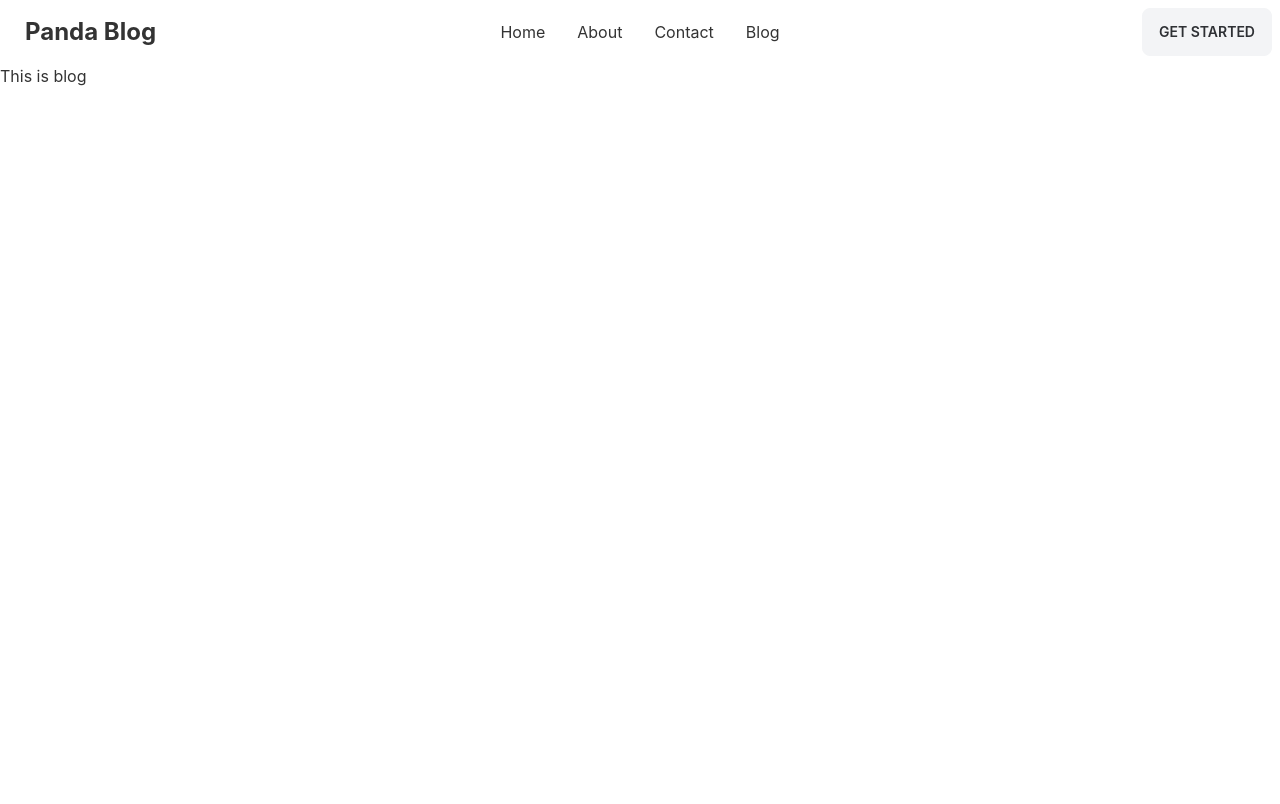
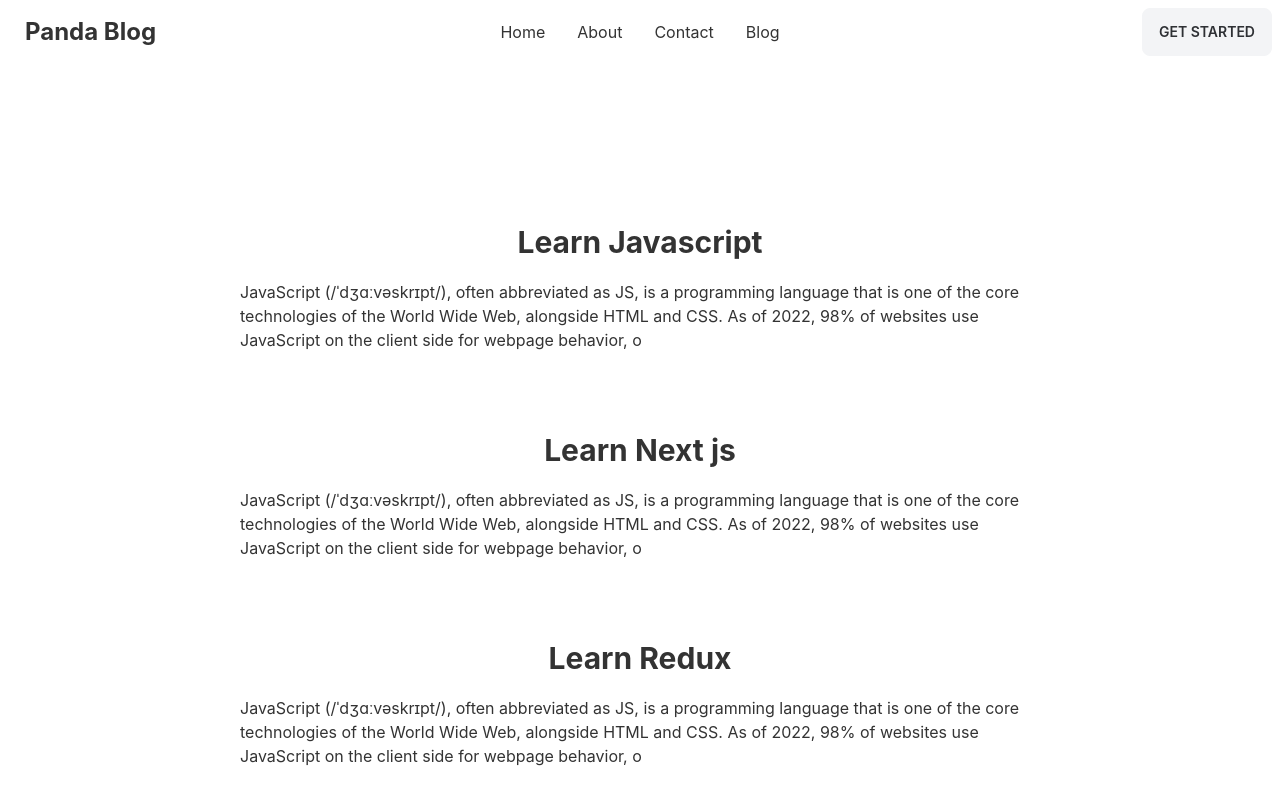
Before and after one commit to MdIbrahimKholil7/next-js-panda, a Next.js app: page /components/Blog in a window 1280 px wide. Shown: the top 804 px of the page. Built offline with nearby package versions, Linux system fonts and the light colour scheme.

Commit message:
server side rendering learn complete

```diff
--- /dev/null
+++ b/blog-json/learn-js.json
@@ -0,0 +1,6 @@
+{
+    "title":"Learn Javascript",
+    "content":"JavaScript (/ˈdʒɑːvəskrɪpt/), often abbreviated as JS, is a programming language that is one of the core technologies of the World Wide Web, alongside HTML and CSS. As of 2022, 98% of websites use JavaScript on the client side for webpage behavior, often incorporating third-party libraries. All major web browsers have a dedicated JavaScript engine to execute the code on users' devices. JavaScript is a high-level, often just-in-time compiled language that conforms to the ECMAScript standard.[10] It has dynamic typing, prototype-based object-orientation, and first-class functions. It is multi-paradigm, supporting event-driven, functional, and imperative programming styles. It has application programming interfaces (APIs) for working with text, dates, regular expressions, standard data structures, and the Document Object Model (DOM). The ECMAScript standard does not include any input/output (I/O), such as networking, storage, or graphics facilities. In practice, the web browser or other runtime system provides JavaScript APIs for I/O. JavaScript engines were originally used only in web browsers, but are now core components of some servers and a variety of applications. The most popular runtime system for this usage is Node.js. Although Java and JavaScript are similar in name, syntax, and respective standard libraries, the two languages are distinct and differ greatly in design.",
+    "fileName":"learn-js"
+
+}
--- /dev/null
+++ b/blog-json/learn-next.json
@@ -0,0 +1,6 @@
+{
+    "title":"Learn Next js",
+    "content":"JavaScript (/ˈdʒɑːvəskrɪpt/), often abbreviated as JS, is a programming language that is one of the core technologies of the World Wide Web, alongside HTML and CSS. As of 2022, 98% of websites use JavaScript on the client side for webpage behavior, often incorporating third-party libraries. All major web browsers have a dedicated JavaScript engine to execute the code on users' devices. JavaScript is a high-level, often just-in-time compiled language that conforms to the ECMAScript standard.[10] It has dynamic typing, prototype-based object-orientation, and first-class functions. It is multi-paradigm, supporting event-driven, functional, and imperative programming styles. It has application programming interfaces (APIs) for working with text, dates, regular expressions, standard data structures, and the Document Object Model (DOM). The ECMAScript standard does not include any input/output (I/O), such as networking, storage, or graphics facilities. In practice, the web browser or other runtime system provides JavaScript APIs for I/O. JavaScript engines were originally used only in web browsers, but are now core components of some servers and a variety of applications. The most popular runtime system for this usage is Node.js. Although Java and JavaScript are similar in name, syntax, and respective standard libraries, the two languages are distinct and differ greatly in design.",
+    "fileName":"learn-next"
+
+}
--- /dev/null
+++ b/blog-json/learn-redux.json
@@ -0,0 +1,6 @@
+{
+    "title":"Learn Redux",
+    "content":"JavaScript (/ˈdʒɑːvəskrɪpt/), often abbreviated as JS, is a programming language that is one of the core technologies of the World Wide Web, alongside HTML and CSS. As of 2022, 98% of websites use JavaScript on the client side for webpage behavior, often incorporating third-party libraries. All major web browsers have a dedicated JavaScript engine to execute the code on users' devices. JavaScript is a high-level, often just-in-time compiled language that conforms to the ECMAScript standard.[10] It has dynamic typing, prototype-based object-orientation, and first-class functions. It is multi-paradigm, supporting event-driven, functional, and imperative programming styles. It has application programming interfaces (APIs) for working with text, dates, regular expressions, standard data structures, and the Document Object Model (DOM). The ECMAScript standard does not include any input/output (I/O), such as networking, storage, or graphics facilities. In practice, the web browser or other runtime system provides JavaScript APIs for I/O. JavaScript engines were originally used only in web browsers, but are now core components of some servers and a variety of applications. The most popular runtime system for this usage is Node.js. Although Java and JavaScript are similar in name, syntax, and respective standard libraries, the two languages are distinct and differ greatly in design.",
+    "fileName":"learn-redux"
+
+}
--- /dev/null
+++ b/pages/api/blog.js
@@ -0,0 +1,19 @@
+
+import { data } from 'autoprefixer';
+import * as fs from 'fs'
+
+export default async function handler(req, res) {
+    const file = await fs.promises.readdir('blog-json')
+    console.log(file)
+
+    let allFiles=[]
+    for (let i = 0; i < file.length; i++) {
+        console.log('click')
+        const result = await fs.promises.readFile(`blog-json/${file[i]}`,'utf-8')
+        allFiles.push(JSON.parse(result))
+        // console.log('allFiles',allFiles)
+    }
+
+    // console.log(allFiles)
+    res.status(200).json({data:allFiles})
+}
--- /dev/null
+++ b/pages/api/index.js
@@ -0,0 +1,3 @@
+export default function fileReader(req, res) {
+    res.status(200).json({ name: 'Rifat ' })
+  }
--- /dev/null
+++ b/pages/api/singleBlog.js
@@ -0,0 +1,8 @@
+import * as fs from 'fs'
+
+export default async function handler(req, res) {
+    console.log(req.query)
+    const result = await fs.promises.readFile(`blog-json/${req.query.title}.json`, 'utf-8')
+    console.log(result)
+    res.status(200).json({ data: JSON.parse(result) })
+}
--- a/pages/components/Blog.js
+++ b/pages/components/Blog.js
@@ -1,9 +1,31 @@
-import React from 'react';
+import Link from 'next/link';
+import React, { useEffect, useState } from 'react';
 
 const Blog = () => {
+    const [blogs, setBlogs] = useState()
+    useEffect(() => {
+        fetch('http://localhost:3000/api/blog')
+            .then(res => res.json())
+            .then(data => setBlogs(data.data))
+    }, [])
+
     return (
-        <div>
-            <h1>This is blog</h1>
+        <div className='my-40'>
+            <div>
+                {
+                    blogs?.map((blog, index) => <Link
+                        key={index}
+                        href={`/components/single-blog/${blog?.fileName}`}
+                    >
+                        <div
+                            className='text-center mb-20 cursor-pointer'
+                        >
+                            <h4 className='text-3xl font-bold pb-5'>{blog?.title}</h4>
+                            <p className='text-left px-60'>{blog?.content.substr(0, 250)}</p>
+                        </div>
+                    </Link>)
+                }
+            </div>
         </div>
     );
 };
--- /dev/null
+++ b/pages/components/single-blog/[blog].js
@@ -0,0 +1,32 @@
+import { useRouter } from 'next/router';
+import React from 'react';
+
+const SingleBlog = (props) => {
+    console.log(props)
+    const router = useRouter()
+    const { blog } = router.query
+    // console.log(blog)
+    return (
+        <div>
+            <div
+                className='text-center mb-20 cursor-pointer mt-20'
+            >
+                <h4 className='text-3xl font-bold pb-5'>{props?.result?.data?.title}</h4>
+                <p className='text-left px-60'>{props?.result?.data?.content?.substr(0, 250)}</p>
+            </div>
+        </div>
+    );
+};
+
+export async function getServerSideProps(context) {
+
+    // console.log('from blog',context.query.blog)
+    const fetchData = await fetch(`http://localhost:3000/api/singleBlog?title=${context.query.blog}`)
+    const result = await fetchData.json()
+    console.log(result)
+    return {
+        props: { result }, // will be passed to the page component as props
+    }
+}
+
+export default SingleBlog;
--- a/pages/index.js
+++ b/pages/index.js
@@ -21,34 +21,33 @@
           <code className={styles.code}>pages/index.js</code>
         </p>
 
-        <div className={styles.grid}>
-          <a href="https://nextjs.org/docs" className={styles.card}>
-            <h2>Documentation &rarr;</h2>
+        <div className={`${styles.grid} `}>
+          <div className={`${styles.card} cursor-pointer`}>
+            <h2>Learn JavaScript</h2>
             <p>Find in-depth information about Next.js features and API.</p>
-          </a>
+          </div>
 
-          <a href="https://nextjs.org/learn" className={styles.card}>
-            <h2>Learn &rarr;</h2>
+          <div className={`${styles.card} cursor-pointer`}>
+            <h2>Learn Redux</h2>
             <p>Learn about Next.js in an interactive course with quizzes!</p>
-          </a>
+          </div>
 
-          <a
-            href="https://github.com/vercel/next.js/tree/canary/examples"
-            className={styles.card}
+          <div
+
+            className={`${styles.card} cursor-pointer`}
           >
-            <h2>Examples &rarr;</h2>
+            <h2>Learn Next Js</h2>
             <p>Discover and deploy boilerplate example Next.js projects.</p>
-          </a>
+          </div>
 
-          <a
-            href="https://vercel.com/new?utm_source=create-next-app&utm_medium=default-template&utm_campaign=create-next-app"
-            className={styles.card}
+          <div
+            className={`${styles.card} cursor-pointer`}
           >
-            <h2>Deploy &rarr;</h2>
+            <h2>Learn Node Js</h2>
             <p>
               Instantly deploy your Next.js site to a public URL with Vercel.
             </p>
-          </a>
+          </div>
         </div>
       </main>
 
```
